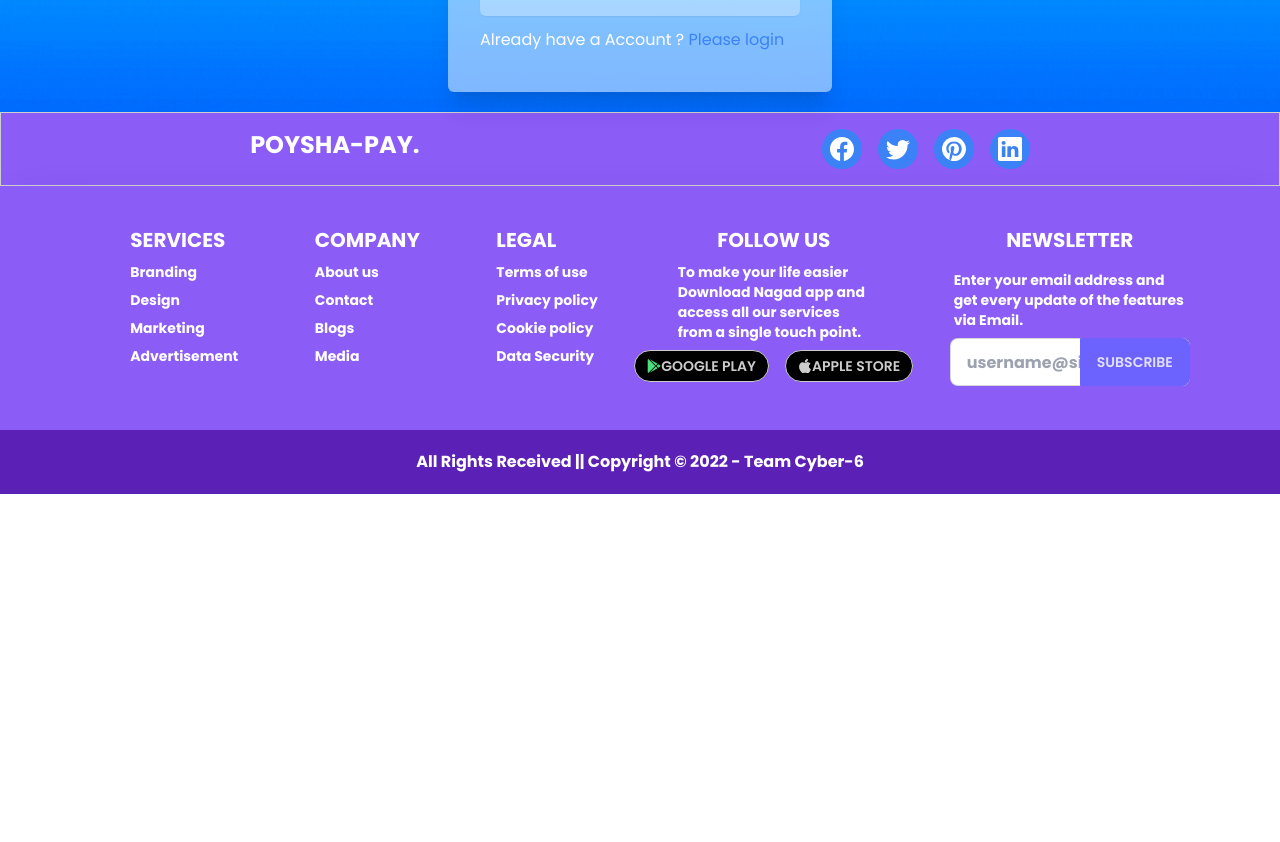
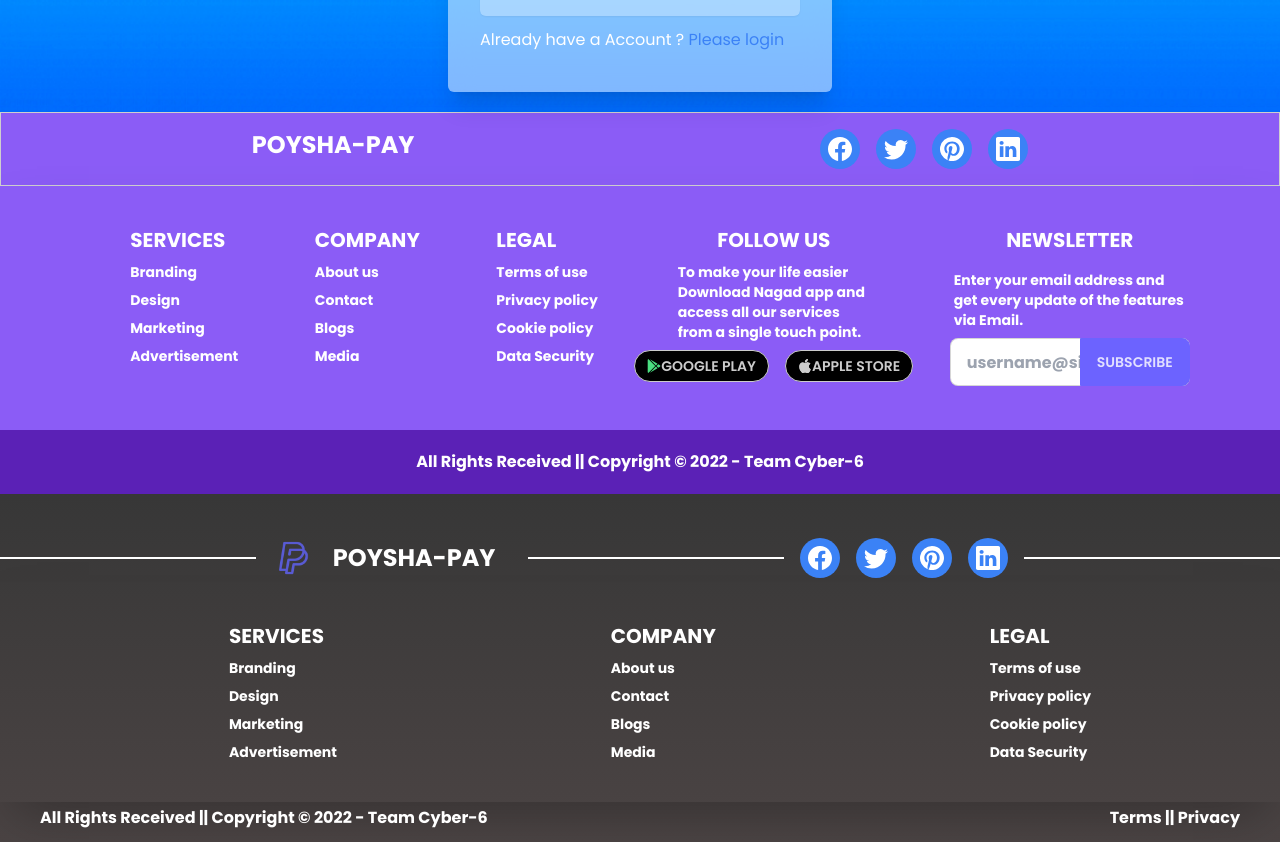
Before and after one commit to grnisna/POYSHA-pay, a React (Create React App) app: page /signup in a window 1280 px wide. Shown: the part 823-1665 px from the top of the page. Before the commit the page ends 1317 px from the top, so only its background shows below. Built offline with nearby package versions, Linux system fonts and the light colour scheme; no server answers.

Commit message:
new footer implement

```diff
--- a/src/App.js
+++ b/src/App.js
@@ -13,6 +13,7 @@ import SendMoney from "./components/Dashboard/Shared/SendMoney";
 import OthersAccounts from "./components/Dashboard/OthersAccounts/OthersAccounts";
 import Dashboard from "./components/Dashboard/MyAccount/Dashboard";
 import RechargeMoney from "./components/Services/RechargeMoney";
+import SubFooter from './components/SharedCompo/Footer/SubFooter';
 
 
 function App() {
@@ -35,6 +36,8 @@ function App() {
       </Routes>
       <Footer />
 
+      <SubFooter></SubFooter>
+
       <ToastContainer />
     </div>
   );
--- a/src/components/SharedCompo/Footer/Footer.js
+++ b/src/components/SharedCompo/Footer/Footer.js
@@ -10,9 +10,9 @@ const Footer = () => {
     };
     return (
         <div className='bg-violet-500 text-white' >
-            <footer className="footer px-14 py-4 border  border-base-300">
-                <div className="items-center grid-flow-col  mx-auto">
-                    <p className='text-2xl font-bold uppercase'>Poysha-pay.</p>
+            <footer className="footer px-14 py-4 border border-base-300">
+                <div className="items-center grid-flow-col mx-auto">
+                    <p className='text-2xl font-bold uppercase'>Poysha-pay</p>
                 </div>
                 <div className="md:place-self-center md:justify-self-end  mx-auto">
                     <div className='grid grid-flow-col gap-4 mx-auto justify-between items-center'>
--- /dev/null
+++ b/src/components/SharedCompo/Footer/SubFooter.css
@@ -0,0 +1,7 @@
+.backColor{
+    background-image: linear-gradient( #373737, rgb(75, 68, 68));
+}
+hr{
+    border: 1px solid white;
+    width: 20%;
+}
--- /dev/null
+++ b/src/components/SharedCompo/Footer/SubFooter.js
@@ -0,0 +1,76 @@
+import React from 'react';
+import { BsFacebook, BsTwitter, BsPinterest, BsLinkedin, BsApple } from 'react-icons/bs';
+import { FaGooglePlay } from 'react-icons/fa';
+import { NavLink } from 'react-router-dom';
+import './SubFooter.css';
+
+// import logo from '../../../Assets/poyshaLogo/poyshalogo.png';
+import footerLogo from '../../../Assets/poyshaLogo/poyshalogo.png';
+
+
+const Footer = () => {
+    let getYear = () => {
+        let currentYear = new Date().getFullYear();
+        return currentYear;
+    };
+    return (
+        <div className='backColor text-white pt-10 pb-2' >
+            <div className='flex justify-between items-center  '>
+
+                <hr />
+                <div className='logoArea flex items-center'>
+
+                    <img className='w-10' src={footerLogo} alt="" />
+                    <NavLink to='/' className="logoArea btn btn-ghost lg:ml-1 ml-[-50px] lg:text-2xl font-bold uppercase text-xl" >POYSHA-pay</NavLink>
+                </div>
+                <hr />
+                <div>
+                    <div className="md:place-self-center md:justify-self-end  mx-auto">
+                        <div className='grid grid-flow-col gap-4 mx-auto justify-between items-center'>
+                            <a className='text-2xl bg-blue-500 text-white rounded-full p-2 hover:bg-white hover:text-orange-500' href='http://www.google.com'><BsFacebook /></a>
+                            <a className='text-2xl bg-blue-500 text-white rounded-full p-2 hover:bg-white hover:text-orange-500' href='http://www.twitter.com'><BsTwitter /></a>
+                            <a className='text-2xl bg-blue-500 text-white rounded-full p-2 hover:bg-white hover:text-orange-500' href='http://www.printerest.com'><BsPinterest /></a>
+                            <a className='text-2xl bg-blue-500 text-white rounded-full p-2 hover:bg-white hover:text-orange-500' href='http://www.linkedin.com'><BsLinkedin /></a>
+                        </div>
+                    </div>
+                </div>
+                <hr />
+            </div>
+
+            <footer className="footer py-10 lg:px-20  mx-auto shadow-2xl text-white font-bold ">
+
+                <div className=' mx-auto'>
+                    <span className="text-xl uppercase lg:pl-10">Services</span>
+                    <a href='/' className="link link-hover lg:pl-10">Branding</a>
+                    <a href='/' className="link link-hover lg:pl-10">Design</a>
+                    <a href='/' className="link link-hover lg:pl-10">Marketing</a>
+                    <a href='/' className="link link-hover lg:pl-10">Advertisement</a>
+                </div>
+                <div className='mx-auto'>
+                    <span className="text-xl uppercase lg:pl-10">Company</span>
+                    <a href='/' className="link link-hover lg:pl-10">About us</a>
+                    <a href='/' className="link link-hover lg:pl-10">Contact</a>
+                    <a href='/' className="link link-hover lg:pl-10">Blogs</a>
+                    <a href='/' className="link link-hover lg:pl-10">Media</a>
+                </div>
+                <div className='mx-auto'>
+                    <span className="text-xl uppercase lg:pl-10">Legal</span>
+                    <a href='/' className="link link-hover lg:pl-10">Terms of use</a>
+                    <a href='/' className="link link-hover lg:pl-10">Privacy policy</a>
+                    <a href='/' className="link link-hover lg:pl-10">Cookie policy</a>
+                    <a href='/' className="link link-hover lg:pl-10">Data Security</a>
+
+                </div>
+
+            </footer>
+
+
+            <div className=' text-white font-bold flex justify-between items-center px-10 py-1'>
+                <p className='text-center '><p>All Rights Received || Copyright &copy; {getYear()} - Team Cyber-6 </p></p>
+                <p>Terms || Privacy</p>
+            </div>
+        </div>
+    );
+};
+
+export default Footer;
```
